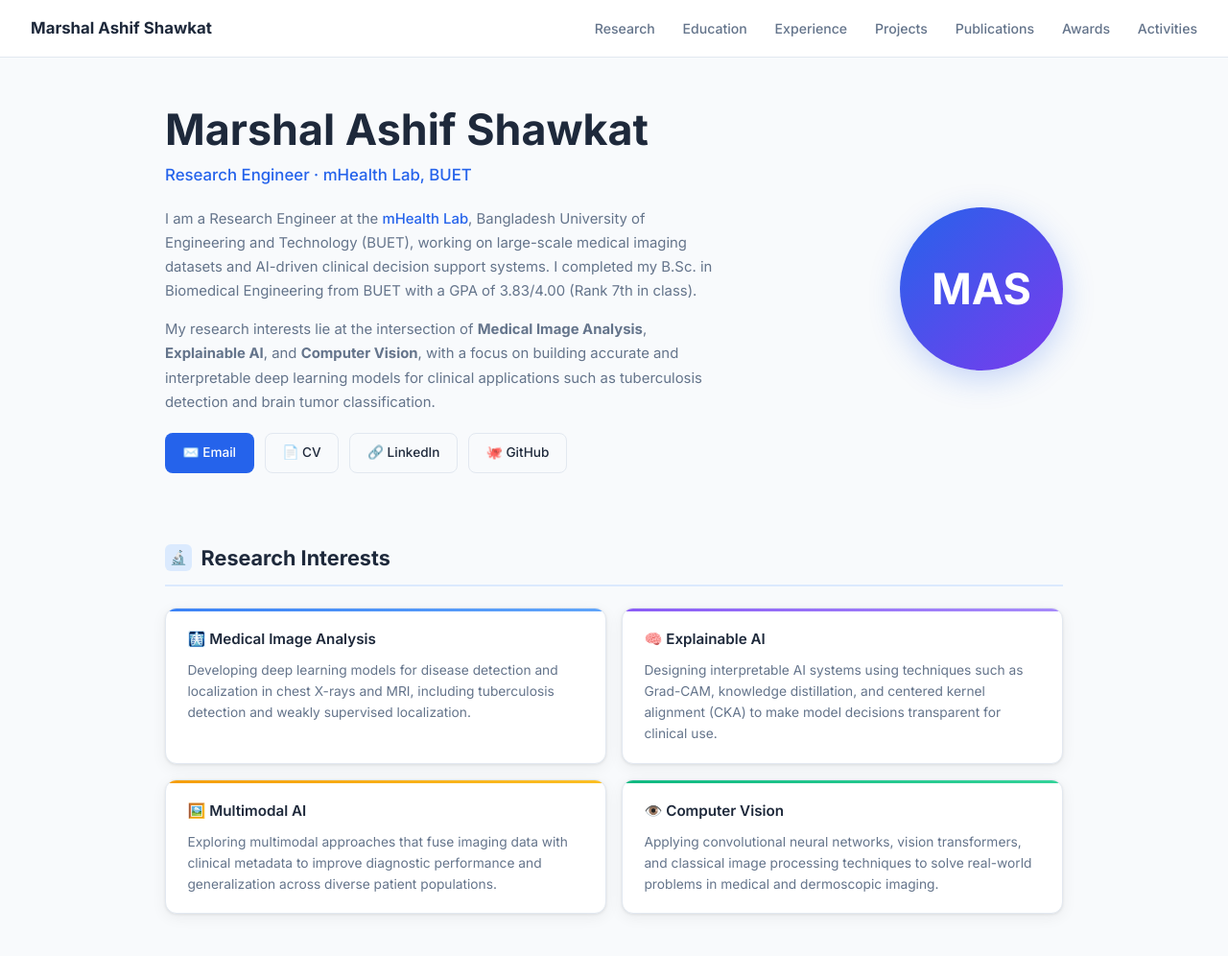
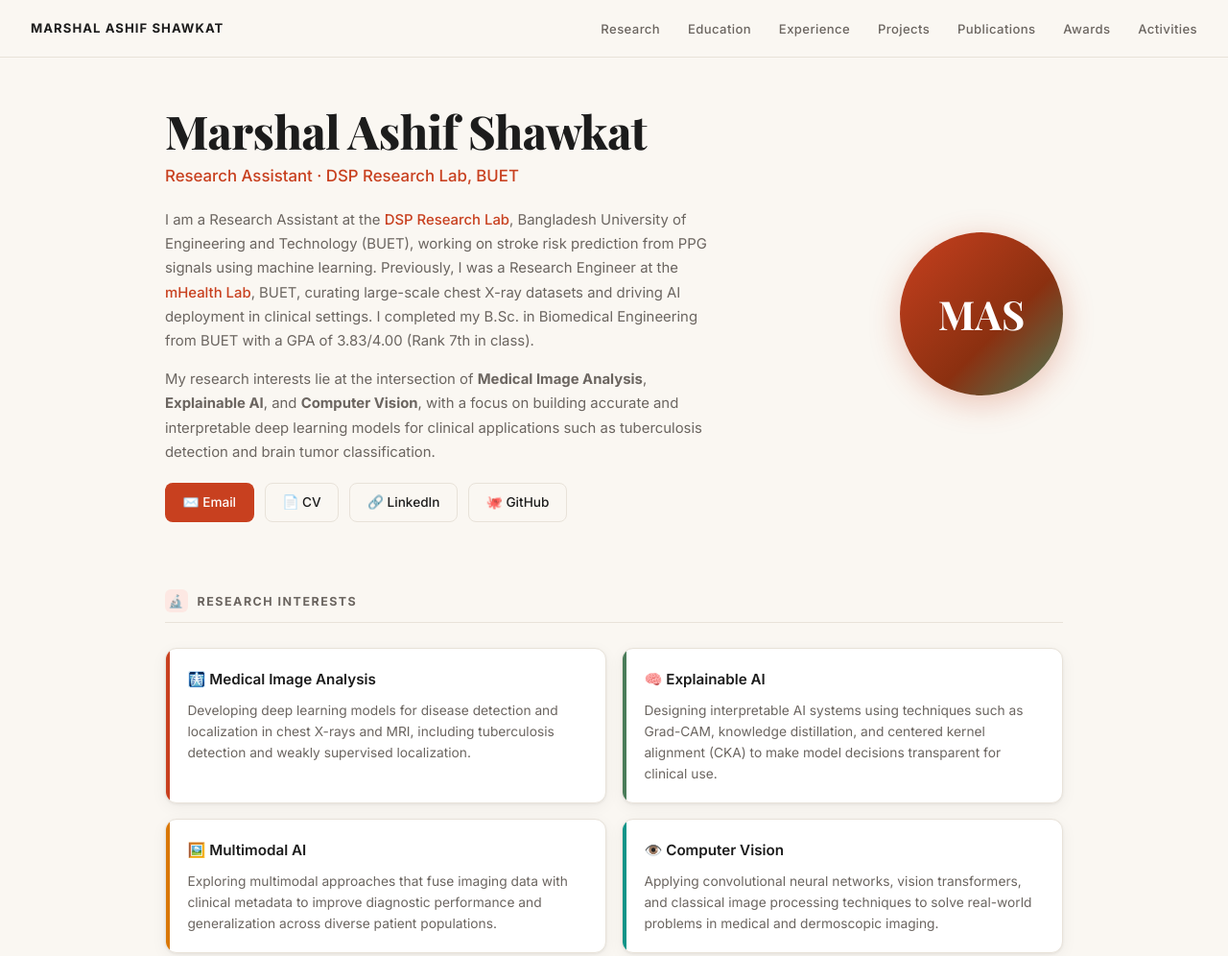
Before and after one commit to Marshal-Ashif-Shawkat/mas, a plain HTML site: page index.html in a window 1280 px wide. Shown: the top 996 px of the page at 96% size. Drawn offline with nearby package versions, Linux system fonts and the light colour scheme.

Commit message:
updated theme

```diff
--- a/index.html
+++ b/index.html
@@ -6,20 +6,20 @@
   <title>Marshal Ashif Shawkat | Research Engineer at BUET</title>
   <link rel="preconnect" href="https://fonts.googleapis.com" />
   <link rel="preconnect" href="https://fonts.gstatic.com" crossorigin />
-  <link href="https://fonts.googleapis.com/css2?family=Inter:wght@300;400;500;600;700&display=swap" rel="stylesheet" />
+  <link href="https://fonts.googleapis.com/css2?family=Inter:wght@300;400;500;600;700&family=Playfair+Display:wght@700;800&display=swap" rel="stylesheet" />
   <style>
     :root {
-      --primary: #2563eb;
-      --primary-light: #dbeafe;
-      --primary-dark: #1d4ed8;
-      --accent: #7c3aed;
-      --bg: #f8fafc;
-      --bg-card: #ffffff;
-      --text: #1e293b;
-      --text-muted: #64748b;
-      --border: #e2e8f0;
-      --shadow: 0 1px 3px rgba(0,0,0,0.08), 0 4px 16px rgba(0,0,0,0.06);
-      --shadow-hover: 0 4px 12px rgba(37,99,235,0.12), 0 8px 32px rgba(37,99,235,0.08);
+      --primary: #C8401F;
+      --primary-light: #FDE8E3;
+      --primary-dark: #A33318;
+      --accent: #4A7C59;
+      --bg: #FAF7F2;
+      --bg-card: #FFFFFF;
+      --text: #1C1C1C;
+      --text-muted: #6B6560;
+      --border: #E8E2D9;
+      --shadow: 0 1px 3px rgba(0,0,0,0.06), 0 4px 16px rgba(0,0,0,0.05);
+      --shadow-hover: 0 4px 12px rgba(200,64,31,0.10), 0 8px 32px rgba(200,64,31,0.07);
       --radius: 12px;
     }
 
@@ -37,16 +37,16 @@
     /* ===== NAVBAR ===== */
     nav {
       position: fixed; top: 0; left: 0; right: 0; z-index: 100;
-      background: rgba(255,255,255,0.92);
+      background: rgba(250,247,242,0.95);
       backdrop-filter: blur(12px);
       border-bottom: 1px solid var(--border);
       padding: 0 2rem;
       height: 60px;
       display: flex; align-items: center; justify-content: space-between;
     }
-    .nav-brand { font-weight: 700; font-size: 1.05rem; color: var(--text); text-decoration: none; }
+    .nav-brand { font-weight: 700; font-size: 0.82rem; color: var(--text); text-decoration: none; letter-spacing: 0.08em; text-transform: uppercase; }
     .nav-links { display: flex; gap: 1.8rem; list-style: none; }
-    .nav-links a { text-decoration: none; color: var(--text-muted); font-size: 0.88rem; font-weight: 500; transition: color 0.2s; }
+    .nav-links a { text-decoration: none; color: var(--text-muted); font-size: 0.82rem; font-weight: 500; letter-spacing: 0.03em; transition: color 0.2s; }
     .nav-links a:hover { color: var(--primary); }
 
     /* ===== HERO ===== */
@@ -59,7 +59,7 @@
       gap: 3rem;
       align-items: center;
     }
-    .hero-text h1 { font-size: 2.8rem; font-weight: 700; line-height: 1.15; margin-bottom: 0.4rem; }
+    .hero-text h1 { font-family: 'Playfair Display', serif; font-size: 3rem; font-weight: 800; line-height: 1.1; margin-bottom: 0.4rem; letter-spacing: -0.01em; }
     .hero-subtitle { font-size: 1.05rem; color: var(--primary); font-weight: 500; margin-bottom: 1.2rem; }
     .hero-bio { color: var(--text-muted); font-size: 0.93rem; max-width: 580px; margin-bottom: 0.9rem; }
     .hero-links { display: flex; flex-wrap: wrap; gap: 0.7rem; margin-top: 1.2rem; }
@@ -78,10 +78,11 @@
 
     .avatar {
       width: 170px; height: 170px; border-radius: 50%;
-      background: linear-gradient(135deg, var(--primary) 0%, var(--accent) 100%);
+      background: linear-gradient(135deg, var(--primary) 0%, #8B3010 60%, var(--accent) 100%);
       display: flex; align-items: center; justify-content: center;
-      font-size: 2.8rem; color: white; font-weight: 700;
-      box-shadow: 0 8px 32px rgba(37,99,235,0.25);
+      font-family: 'Playfair Display', serif;
+      font-size: 2.6rem; color: white; font-weight: 700;
+      box-shadow: 0 8px 32px rgba(200,64,31,0.28);
       flex-shrink: 0; overflow: hidden;
     }
 
@@ -90,14 +91,15 @@
     section { margin-bottom: 3.5rem; }
 
     .section-title {
-      font-size: 1.35rem; font-weight: 700; color: var(--text);
-      margin-bottom: 1.4rem; padding-bottom: 0.6rem;
-      border-bottom: 2px solid var(--primary-light);
+      font-size: 0.78rem; font-weight: 700; color: var(--text-muted);
+      margin-bottom: 1.6rem; padding-bottom: 0.6rem;
+      border-bottom: 1.5px solid var(--border);
       display: flex; align-items: center; gap: 0.6rem;
+      text-transform: uppercase; letter-spacing: 0.12em;
     }
     .section-title .icon {
-      width: 28px; height: 28px; background: var(--primary-light);
-      border-radius: 6px; display: flex; align-items: center; justify-content: center; font-size: 0.9rem;
+      width: 24px; height: 24px; background: var(--primary-light);
+      border-radius: 6px; display: flex; align-items: center; justify-content: center; font-size: 0.8rem;
     }
 
     /* ===== RESEARCH GRID ===== */
@@ -109,13 +111,14 @@
       position: relative; overflow: hidden;
     }
     .research-card::before {
-      content: ''; position: absolute; top: 0; left: 0; right: 0; height: 3px;
-      border-radius: var(--radius) var(--radius) 0 0;
+      content: ''; position: absolute; top: 0; left: 0; bottom: 0; width: 4px;
+      border-radius: var(--radius) 0 0 var(--radius);
     }
-    .research-card.aug::before { background: linear-gradient(90deg, #3b82f6, #60a5fa); }
-    .research-card.rea::before { background: linear-gradient(90deg, #8b5cf6, #a78bfa); }
-    .research-card.eff::before { background: linear-gradient(90deg, #10b981, #34d399); }
-    .research-card.mul::before { background: linear-gradient(90deg, #f59e0b, #fbbf24); }
+    .research-card.aug::before { background: #C8401F; }
+    .research-card.rea::before { background: #4A7C59; }
+    .research-card.eff::before { background: #0D9488; }
+    .research-card.mul::before { background: #D97706; }
+    .research-card.ood::before { background: #6366F1; }
     .research-card:hover { transform: translateY(-2px); box-shadow: var(--shadow-hover); }
     .research-card h3 { font-size: 0.95rem; font-weight: 600; margin-bottom: 0.5rem; }
     .research-card p { font-size: 0.86rem; color: var(--text-muted); line-height: 1.6; }
@@ -128,6 +131,7 @@
     }
     .timeline-content {
       background: var(--bg-card); border: 1px solid var(--border);
+      border-left: 4px solid var(--accent);
       border-radius: var(--radius); padding: 1.1rem 1.4rem; box-shadow: var(--shadow);
     }
     .timeline-header { display: flex; justify-content: space-between; align-items: flex-start; margin-bottom: 0.3rem; }
@@ -139,6 +143,7 @@
     /* ===== COMPANY CARDS ===== */
     .company-card {
       background: var(--bg-card); border: 1px solid var(--border);
+      border-left: 4px solid var(--primary);
       border-radius: var(--radius); padding: 1.2rem 1.5rem;
       box-shadow: var(--shadow); margin-bottom: 1rem;
       display: flex; gap: 1.2rem; align-items: flex-start; transition: all 0.25s;
@@ -149,7 +154,8 @@
       display: flex; align-items: center; justify-content: center;
       font-weight: 700; font-size: 0.75rem; color: white; flex-shrink: 0;
     }
-    .logo-mhealth { background: linear-gradient(135deg, #0ea5e9, #0284c7); }
+    .logo-mhealth { background: linear-gradient(135deg, var(--primary), var(--primary-dark)); }
+    .logo-dsp { background: linear-gradient(135deg, #6366F1, #4338CA); }
     .company-info h3 { font-size: 0.95rem; font-weight: 600; margin-bottom: 0.2rem; }
     .company-role { font-size: 0.82rem; color: var(--primary); font-weight: 500; margin-bottom: 0.3rem; }
     .company-project { font-size: 0.83rem; color: var(--text-muted); margin-bottom: 0.2rem; }
@@ -158,6 +164,7 @@
     /* ===== PROJECT CARDS ===== */
     .project-item {
       background: var(--bg-card); border: 1px solid var(--border);
+      border-left: 4px solid #D97706;
       border-radius: var(--radius); padding: 1.2rem 1.4rem;
       margin-bottom: 1rem; box-shadow: var(--shadow); transition: all 0.25s;
     }
@@ -178,6 +185,7 @@
     /* ===== PUBLICATIONS ===== */
     .pub-item {
       background: var(--bg-card); border: 1px solid var(--border);
+      border-left: 4px solid var(--primary);
       border-radius: var(--radius); padding: 1.2rem 1.4rem;
       margin-bottom: 1rem; box-shadow: var(--shadow); transition: all 0.25s;
       display: flex; gap: 1.2rem;
@@ -246,16 +254,21 @@
       background: var(--bg-card); border: 1px solid var(--border);
       border-radius: var(--radius); padding: 1.2rem 1.5rem; box-shadow: var(--shadow); margin-bottom: 1rem;
     }
-    .service-group h3 { font-size: 0.9rem; font-weight: 600; margin-bottom: 0.7rem; color: var(--primary); }
+    .service-group h3 { font-size: 0.75rem; font-weight: 700; margin-bottom: 0.8rem; color: var(--text-muted); text-transform: uppercase; letter-spacing: 0.1em; }
     .tag-list { display: flex; flex-wrap: wrap; gap: 0.5rem; }
     .tag {
-      background: var(--bg); border: 1px solid var(--border);
-      border-radius: 20px; padding: 0.25rem 0.75rem; font-size: 0.8rem; color: var(--text-muted);
+      border-radius: 20px; padding: 0.25rem 0.75rem; font-size: 0.79rem; font-weight: 500;
     }
+    .tag:nth-child(5n+1) { background: #FDE8E3; color: #9A2F17; border: 1px solid #F5C4BB; }
+    .tag:nth-child(5n+2) { background: #E8F0E9; color: #2D5A3D; border: 1px solid #C3D9C7; }
+    .tag:nth-child(5n+3) { background: #FEF3C7; color: #78350F; border: 1px solid #FDE68A; }
+    .tag:nth-child(5n+4) { background: #E0F2FE; color: #075985; border: 1px solid #BAE6FD; }
+    .tag:nth-child(5n+5) { background: #F0FDF4; color: #14532D; border: 1px solid #BBF7D0; }
 
     /* ===== ACTIVITY CARDS ===== */
     .activity-item {
       background: var(--bg-card); border: 1px solid var(--border);
+      border-left: 4px solid var(--accent);
       border-radius: var(--radius); padding: 1.1rem 1.4rem;
       box-shadow: var(--shadow); margin-bottom: 1rem;
     }
@@ -271,7 +284,7 @@
       border-radius: var(--radius); padding: 1.4rem 1.6rem; box-shadow: var(--shadow);
     }
     .personal-card p { font-size: 0.9rem; color: var(--text-muted); margin-bottom: 0.8rem; line-height: 1.7; }
-    .personal-card p:last-child { margin-bottom: 0; color: #0d9488; font-weight: 500; }
+    .personal-card p:last-child { margin-bottom: 0; color: var(--primary); font-weight: 500; }
 
     /* ===== FOOTER ===== */
     footer {
@@ -312,11 +325,12 @@
 <header class="hero">
   <div class="hero-text">
     <h1>Marshal Ashif Shawkat</h1>
-    <p class="hero-subtitle">Research Engineer · mHealth Lab, BUET</p>
+    <p class="hero-subtitle">Research Assistant · DSP Research Lab, BUET</p>
     <p class="hero-bio">
-      I am a Research Engineer at the
-      <a href="https://mhealth.buet.ac.bd/" style="color:var(--primary);text-decoration:none;font-weight:500;">mHealth Lab</a>,
-      Bangladesh University of Engineering and Technology (BUET), working on large-scale medical imaging datasets and AI-driven clinical decision support systems.
+      I am a Research Assistant at the
+      <a href="https://sites.google.com/view/dsp-research-lab/home" style="color:var(--primary);text-decoration:none;font-weight:500;">DSP Research Lab</a>,
+      Bangladesh University of Engineering and Technology (BUET), working on stroke risk prediction from PPG signals using machine learning.
+      Previously, I was a Research Engineer at the <a href="https://mhealth.buet.ac.bd/" style="color:var(--primary);text-decoration:none;font-weight:500;">mHealth Lab</a>, BUET, curating large-scale chest X-ray datasets and driving AI deployment in clinical settings.
       I completed my B.Sc. in Biomedical Engineering from BUET with a GPA of 3.83/4.00 (Rank 7th in class).
     </p>
     <p class="hero-bio">
@@ -327,7 +341,7 @@
     </p>
     <div class="hero-links">
       <a href="mailto:marshalashif21@gmail.com" class="btn btn-primary">✉️ Email</a>
-      <a href="Marshal_CV.pdf" class="btn btn-outline" target="_blank">📄 CV</a>
+      <a href="https://drive.google.com/file/d/1IFklVMf0y0oae4EgaRl716AAolKM-Hlg/view?usp=sharing" class="btn btn-outline" target="_blank">📄 CV</a>
       <a href="https://linkedin.com/in/marshal-ashif-shawkat" class="btn btn-outline" target="_blank">🔗 LinkedIn</a>
       <a href="https://github.com/Marshal-Ashif-Shawkat" class="btn btn-outline" target="_blank">🐙 GitHub</a>
     </div>
@@ -358,6 +372,10 @@
         <h3>👁️ Computer Vision</h3>
         <p>Applying convolutional neural networks, vision transformers, and classical image processing techniques to solve real-world problems in medical and dermoscopic imaging.</p>
       </div>
+      <div class="research-card ood">
+        <h3>🔀 OOD Generalization</h3>
+        <p>Studying how deep learning models generalize to out-of-distribution data, including the roles of weight initialization, data shuffling, loss landscape sharpness, and representation quality in robust generalization.</p>
+      </div>
     </div>
   </section>
 
@@ -383,12 +401,21 @@
   <section id="experience">
     <h2 class="section-title"><span class="icon">💼</span> Experience</h2>
     <div class="company-card">
+      <div class="company-logo logo-dsp">DSP</div>
+      <div class="company-info">
+        <h3><a href="https://sites.google.com/view/dsp-research-lab/home" style="color:var(--text);text-decoration:none;">DSP Research Lab, BUET</a></h3>
+        <div class="company-role">Research Assistant</div>
+        <div class="company-project">📌 Stroke risk prediction from PPG signals using ML; building a prototype to study the effect of external pressure on PPG waveform morphology.</div>
+        <div class="company-date">Dec 2025 – Present · Dhaka, Bangladesh</div>
+      </div>
+    </div>
+    <div class="company-card">
       <div class="company-logo logo-mhealth">mHL</div>
       <div class="company-info">
-        <h3>mHealth Lab, BUET</h3>
+        <h3><a href="https://mhealth.buet.ac.bd/" style="color:var(--text);text-decoration:none;">mHealth Lab, BUET</a></h3>
         <div class="company-role">Research Engineer</div>
         <div class="company-project">📌 Curated a large-scale dataset of 100,000 chest X-ray images from IEDCR; collaborated with radiologists to develop expert-annotated labels; drove pilot deployment of an in-house AI system at a local hospital.</div>
-        <div class="company-date">May 2025 – Present · Dhaka, Bangladesh</div>
+        <div class="company-date">May 2025 – Feb 2026 · Dhaka, Bangladesh</div>
       </div>
     </div>
   </section>
@@ -656,7 +683,7 @@
 <!-- FOOTER -->
 <footer>
   <p>© 2025 Marshal Ashif Shawkat · mHealth Lab, BUET · <a href="mailto:marshalashif21@gmail.com" style="color:var(--primary);text-decoration:none;">marshalashif21@gmail.com</a></p>
-  <p style="margin-top:0.4rem;color:#94a3b8;">
+  <p style="margin-top:0.4rem;color:var(--text-muted);">
     Thanks <a href="https://probe2.github.io/" style="color:#94a3b8;" target="_blank">Jie He</a> for the original template inspiration.
   </p>
 </footer>
```
Also changed, not shown: 3 other files.
